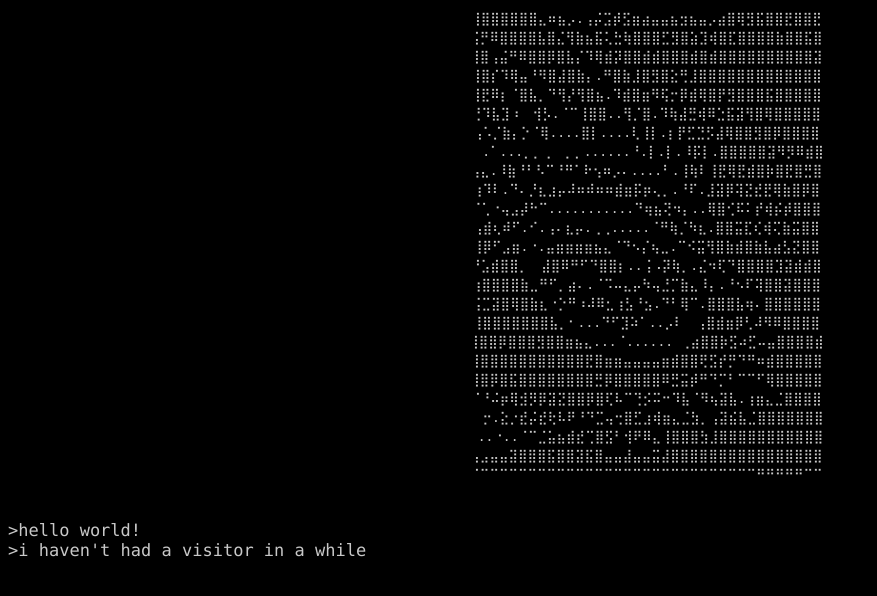
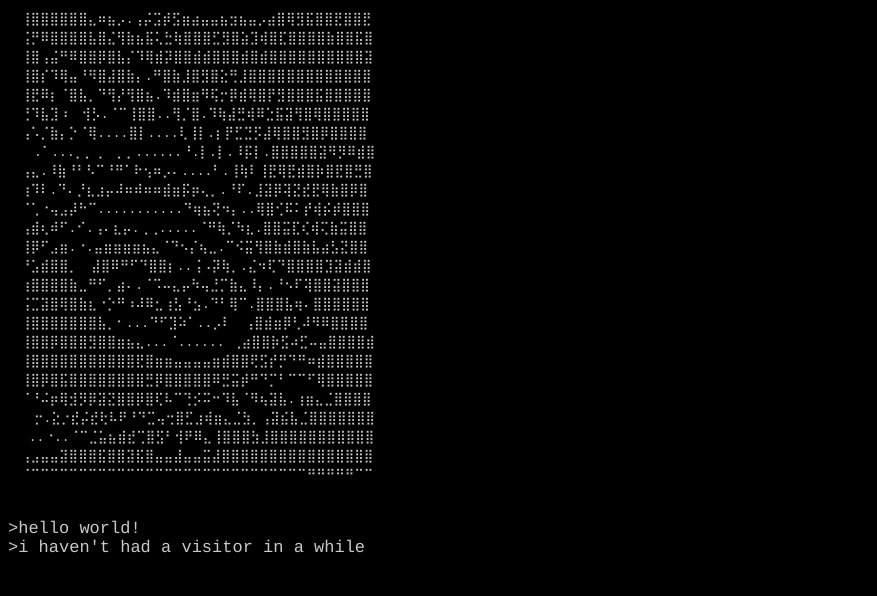
Before and after one commit to tuskartiste/nameless, a plain HTML site: page index.html in a window 1280 px wide. Shown: the whole page, without its empty margins (0-877 px from the left). Drawn offline with Linux system fonts and the light colour scheme.

Commit message:
Update index.html

```diff
--- a/index.html
+++ b/index.html
@@ -9,13 +9,13 @@ background-color: black;
 }
 
 .utopia {
-font: 13px Consolas;
+font: 13px Courier;
 color: rgb(200, 200, 200);
-text-align: center;
+text-align: left-side;
 }
 
 .chat {
-font: 17px Consolas;
+font: 17px Courier;
 color: rgb(200, 200, 200);
 text-align: left-side;
 }
```
